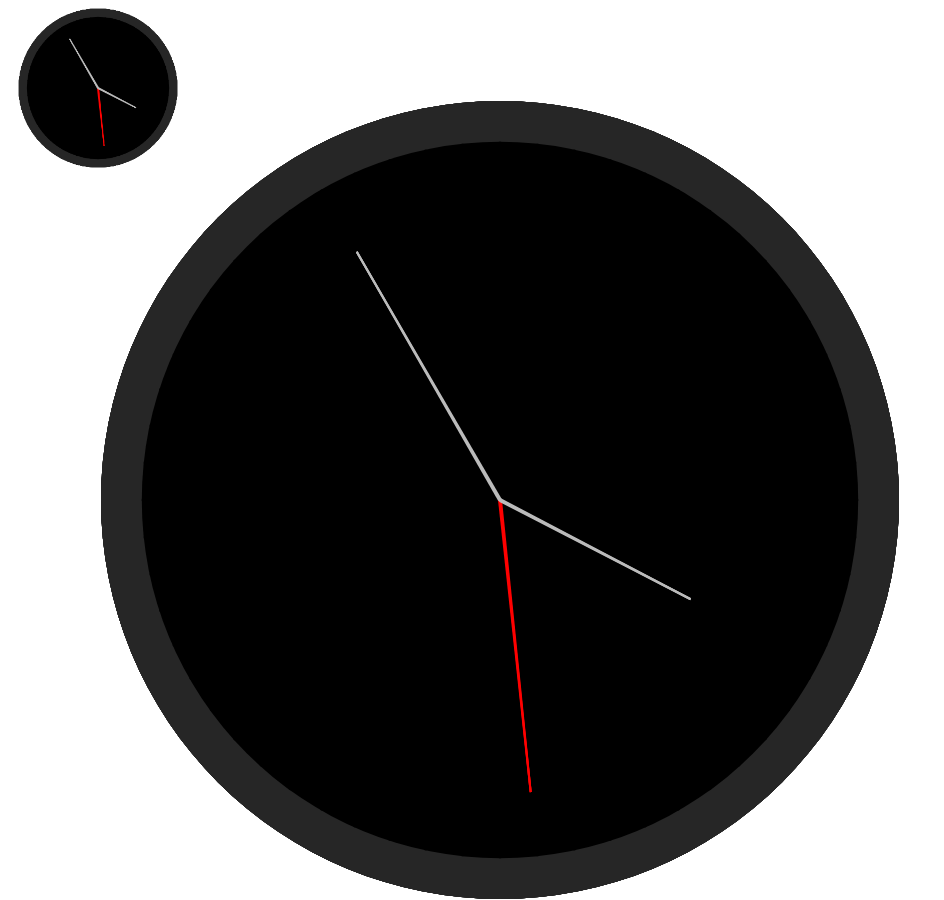
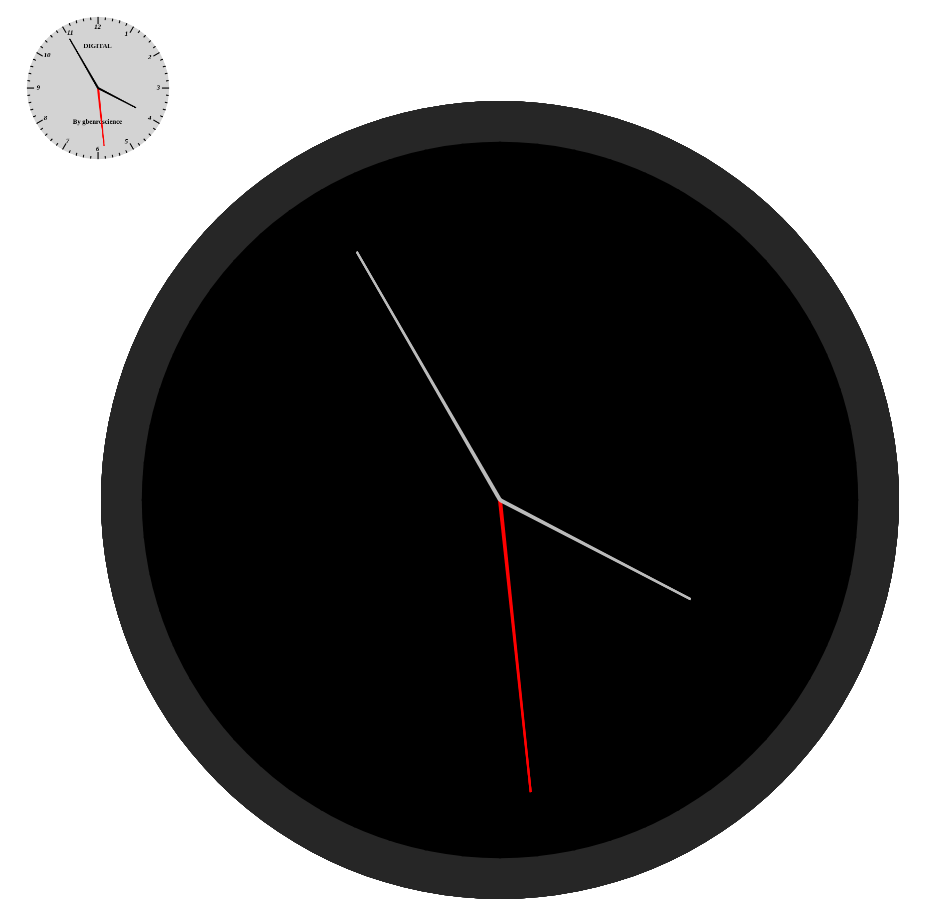
Before and after one commit to gbenroscience/clock-js, a plain HTML site: page index.html in a window 1280 px wide. Shown: the whole page, without its empty margins (0-944 px from the left). Drawn offline with Linux system fonts and the light colour scheme.

Commit message:
added more customizations to clock

```diff
--- a/clock/clock.js
+++ b/clock/clock.js
@@ -418,7 +418,7 @@ Line.prototype.draw = function (id, x1, x2, color, thickness) {
         ctx.lineTo(x2, y2);
         ctx.stroke();
     } else {
-        console.log("Invalid Line draw args");
+        logger("Invalid Line draw args");
     }
 
 
@@ -903,7 +903,7 @@ Rectangle.prototype.draw = function (canvasId, color, thickness) {
         ctx.rect(this.left, this.top, this.width, this.height);
         ctx.stroke();
     } else {
-        console.log("Invalid Line draw args");
+        logger("Invalid Line draw args");
     }
 
 
@@ -922,7 +922,7 @@ Rectangle.prototype.fill = function (canvasId, color, thickness) {
         ctx.fillRect(this.left, this.top, this.width, this.height);
         ctx.stroke();
     } else {
-        console.log("Invalid Rectangle draw args");
+        logger("Invalid Rectangle draw args");
     }
 
 
@@ -2037,7 +2037,7 @@ ClockHand.prototype.draw = function (g, clockFrame) {
     var leftTip = this.leftTipCoords(clockFrame);
     var rightTip = this.rightTipCoords(clockFrame);
 
-    g.setColor(color);
+    g.setColor(this.color);
 
     g.drawLine(topTip.x, topTip.y, leftTip.x, leftTip.y);
     g.drawLine(topTip.x, topTip.y, cen.x, cen.y);
@@ -2957,9 +2957,11 @@ function Clock(options) {
     this.innerColor = "#000";
     this.tickColor = "#fff";
     this.showBaseText = false;
-    this.secondsColor = "#f00";
-    this.minutesColor = "#bbb";
-    this.hoursColor = "#bbb";
+
+
+    var secondsColor = "#f00";
+    var minutesColor = "#bbb";
+    var hoursColor = "#bbb";
 
 
 
@@ -3141,42 +3143,42 @@ function Clock(options) {
        if (options.secondsColor) {
         if (typeof options.secondsColor === 'string') {
             //The color of the clock's seconds hand
-            this.secondsColor = options.secondsColor;
+            secondsColor = options.secondsColor;
         } else {
             logger("The field: `secondsColor` must be a string");
             return;
         }
     } else {
         logger("No field: `secondsColor`");
-        this.secondsColor = "#f00";
+             secondsColor = "#f00";
     }
 
 
        if (options.minutesColor) {
         if (typeof options.minutesColor === 'string') {
             //The color of the clock's minute hand
-            this.minutesColor = options.minutesColor;
+             minutesColor = options.minutesColor;
         } else {
             logger("The field: `minutesColor` must be a string");
             return;
         }
     } else {
         logger("No field: `minutesColor`");
-        this.minutesColor = "#bbb";
+             minutesColor = "#bbb";
     }
 
 
        if (options.hoursColor) {
         if (typeof options.hoursColor === 'string') {
             //The color of the clock's hour hand
-            this.hoursColor = options.hoursColor;
+             hoursColor = options.hoursColor;
         } else {
             logger("The field: `hoursColor` must be a string");
             return;
         }
     } else {
         logger("No field: `hoursColor`");
-        this.hoursColor = "#bbb";
+           hoursColor = "#bbb";
     }
 
 
@@ -3235,16 +3237,15 @@ function Clock(options) {
     /**
      * The seconds hand;
      */
-    this.secondsHand = new ClockHand(HandType.SECONDHAND, 0.82 * this.outerCircleAsFractionOfFrameSize, 0, this.secondsColor);
+    this.secondsHand = new ClockHand(HandType.SECONDHAND, 0.82 * this.outerCircleAsFractionOfFrameSize, 0, secondsColor);
     /**
      * The minute hand;
      */
-    this.minuteHand = new ClockHand(HandType.MINUTEHAND, 0.8 * this.outerCircleAsFractionOfFrameSize, 1, this.minutesColor);
+    this.minuteHand = new ClockHand(HandType.MINUTEHAND, 0.8 * this.outerCircleAsFractionOfFrameSize, 1, minutesColor);
     /**
      * The hour hand;
      */
-    this.hourHand = new ClockHand(HandType.HOURHAND, 0.6 * this.outerCircleAsFractionOfFrameSize, 2, this.hoursColor);
-
+    this.hourHand = new ClockHand(HandType.HOURHAND, 0.6 * this.outerCircleAsFractionOfFrameSize, 2,  hoursColor);
     this.location = new Point();
 
     var i = 0;
@@ -3388,6 +3389,7 @@ var g = this.g;
     this.minuteHand.fill(g, this);
     this.hourHand.fill(g, this);
 
+
     this.secondsHand.getAngleForEachState();
     this.minuteHand.getAngleForEachState();
     this.hourHand.getAngleForEachState();
--- a/index.html
+++ b/index.html
@@ -19,15 +19,20 @@
         <script>
             document.addEventListener("DOMContentLoaded", function (event) {
                 var clock = new Clock({
-                floating: false,
-                canvasId: 'clock-1',
-                outerColor: 'transparent',
-                middleColor: '#262626',
-                innerColor: '#000',
-                centerSpotWidth: 2,
-                outerCircleAsFractionOfFrameSize: 1.0,
-                showBaseText: false
+                    canvasId: 'clock-1',
+                    floating: false,
+                    outerColor: 'transparent',
+                    middleColor: 'white',
+                    innerColor: 'lightgray',
+                    tickColor: 'black',
+                    secondsColor: "red",
+                    minutesColor: 'black',
+                    hoursColor: 'black',
+                    centerSpotWidth: 2,
+                    outerCircleAsFractionOfFrameSize: 1.0,
+                    showBaseText: true
                 });
+
                 clock.run();
 
                  var clock2 = new Clock({
```
Also changed, not shown: 1 other file.
